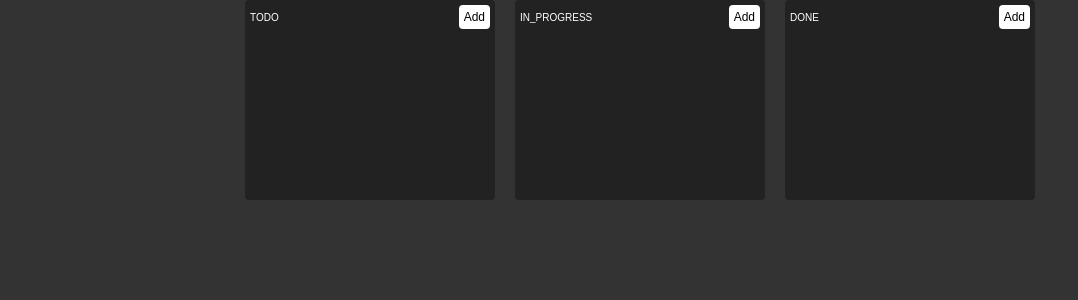
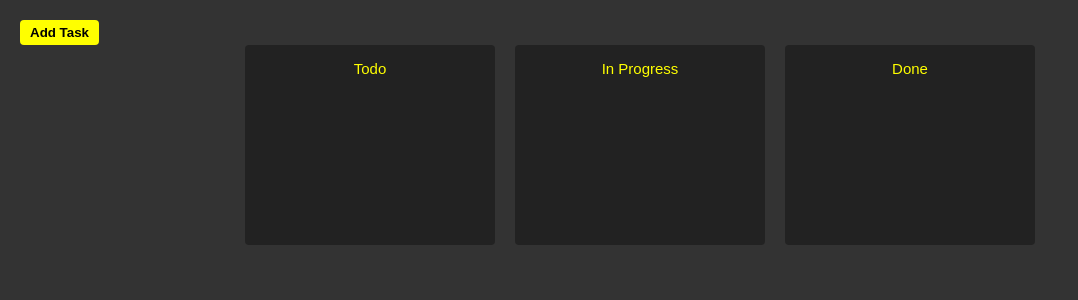
Before and after one commit to keertyverma/task-lane, a React (Vite) app: page / in a window 1280 px wide. Shown: the top 300 px of the page, without its empty margins (0-1078 px from the left). Built offline with nearby package versions, Linux system fonts and the light colour scheme; what simple-zustand-devtools would draw is missing.

Commit message:
Move add button from column to app component

```diff
--- a/src/App.css
+++ b/src/App.css
@@ -2,6 +2,23 @@
   background: var(--COLOR-GRAY);
   min-height: 100vh;
   display: flex;
+  flex-direction: column;
+  align-items: start;
+  padding: 2rem;
+}
+
+.columns {
+  display: flex;
   justify-content: center;
   align-items: start;
+  width: 100%;
 }
+
+.btn {
+  border: 0;
+  border-radius: var(--BORDER-RADIUS);
+  outline: 0;
+  padding: 0.5rem 1rem;
+  background: yellow;
+  font-weight: 600;
+}
--- a/src/App.tsx
+++ b/src/App.tsx
@@ -1,5 +1,7 @@
+import { useState } from "react";
 import { mountStoreDevtool } from "simple-zustand-devtools";
 import "./App.css";
+import AddTask from "./components/AddTask";
 import Column from "./components/Column";
 import useTaskStore from "./store";
 
@@ -8,11 +10,19 @@
 }
 
 const App = () => {
+  const [isOpen, setIsOpen] = useState(false);
+
   return (
     <div className="app">
-      <Column status="TODO" />
-      <Column status="IN_PROGRESS" />
-      <Column status="DONE" />
+      <button className="btn" onClick={() => setIsOpen(true)}>
+        Add Task
+      </button>
+      {isOpen && <AddTask onAdd={() => setIsOpen(false)} />}
+      <div className="columns">
+        <Column status="TODO" />
+        <Column status="IN_PROGRESS" />
+        <Column status="DONE" />
+      </div>
     </div>
   );
 };
--- a/src/components/AddTask.css
+++ b/src/components/AddTask.css
@@ -31,3 +31,11 @@
   display: flex;
   gap: 2rem;
 }
+
+.btn-submit {
+  background-color: var(--COLOR-INPROGRESS);
+}
+
+.btn-close {
+  background-color: var(--COLOR-DONE);
+}
--- a/src/components/AddTask.tsx
+++ b/src/components/AddTask.tsx
@@ -1,14 +1,13 @@
 import { useState } from "react";
 import { v4 as uuid } from "uuid";
-import useTaskStore, { Status } from "../store";
+import useTaskStore from "../store";
 import "./AddTask.css";
 
 interface Props {
-  status: Status;
   onAdd: () => void;
 }
 
-const AddTask = ({ status, onAdd }: Props) => {
+const AddTask = ({ onAdd }: Props) => {
   const addTask = useTaskStore((store) => store.addTask);
   const [task, setTask] = useState<{ title: string; description: string }>({
     title: "",
@@ -16,7 +15,7 @@
   });
 
   const handleClick = () => {
-    addTask({ id: uuid(), ...task, status });
+    addTask({ id: uuid(), ...task, status: "TODO" });
     setTask({ title: "", description: "" });
     onAdd();
   };
@@ -38,8 +37,12 @@
           placeholder="description..."
         ></textarea>
         <div className="modal_control">
-          <button onClick={handleClick}>Submit</button>
-          <button onClick={onAdd}>Close</button>
+          <button className="btn btn-submit" onClick={handleClick}>
+            Submit
+          </button>
+          <button className="btn btn-close" onClick={onAdd}>
+            Close
+          </button>
         </div>
       </div>
     </div>
--- a/src/components/Column.css
+++ b/src/components/Column.css
@@ -34,3 +34,11 @@
 .title-wrapper button:hover {
   background: var(--COLOR-GRAY-LIGHT);
 }
+
+.title-heading {
+  font-size: 1.5rem;
+  font-weight: 500;
+  text-align: center;
+  margin: 1rem auto;
+  color: yellow;
+}
--- a/src/components/Column.tsx
+++ b/src/components/Column.tsx
@@ -1,7 +1,6 @@
 import classNames from "classnames";
 import { useMemo, useState } from "react";
 import useTaskStore, { Status } from "../store";
-import AddTask from "./AddTask";
 import "./Column.css";
 import Task from "./Task";
 
@@ -15,7 +14,6 @@
   const draggedTaskId = useTaskStore((state) => state.draggedTaskId);
   const moveTask = useTaskStore((state) => state.moveTask);
 
-  const [isOpen, setIsOpen] = useState(false);
   const [isDrop, setIsDrop] = useState(false);
 
   const filteredTasks = useMemo(
@@ -33,6 +31,12 @@
         status={task.status}
       />
     ));
+
+  const statusMap = {
+    TODO: "Todo",
+    IN_PROGRESS: "In Progress",
+    DONE: "Done",
+  };
 
   return (
     <div
@@ -52,10 +56,9 @@
       }}
     >
       <div className="title-wrapper">
-        <p>{status}</p>
-        <button onClick={() => setIsOpen(true)}>Add</button>
+        <h1 className="title-heading">{statusMap[status]}</h1>
       </div>
-      {isOpen && <AddTask status={status} onAdd={() => setIsOpen(false)} />}
+
       {renderTasks()}
     </div>
   );
--- a/src/components/Task.tsx
+++ b/src/components/Task.tsx
@@ -1,4 +1,3 @@
-import classNames from "classnames";
 import { FaTrash } from "react-icons/fa";
 import useTaskStore, { Status } from "../store";
 import "./Task.css";
@@ -24,7 +23,6 @@
             <FaTrash className="trash-icon" />
           </button>
         </div>
-        <div className={classNames("status", status)}>{status}</div>
       </div>
     </div>
   );
```
